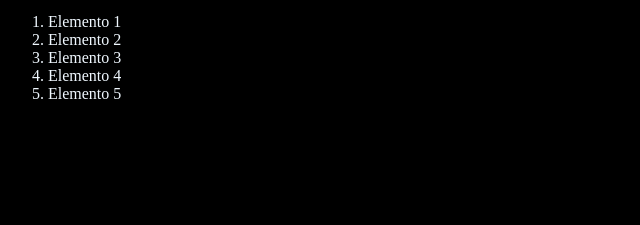
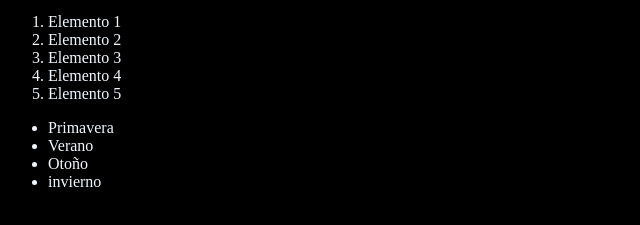
Before and after one commit to DavidSnow77/youtub-git, a plain HTML site: page index.html in a window 1280 px wide. Shown: the part 101-326 px from the top of the page, without its empty margins (0-640 px from the left). Drawn offline with Linux system fonts and the light colour scheme.

Commit message:
AGREGANDO LAS ESTACIONES DEL AÑO

```diff
--- a/index.html
+++ b/index.html
@@ -17,5 +17,11 @@
       <li>Elemento 4</li>
       <li>Elemento 5</li>
     </ol>
+    <ul>
+      <li>Primavera</li>
+      <li>Verano</li>
+      <li>Otoño</li>
+      <li>invierno</li>
+    </ul>
   </body>
 </html>
```
